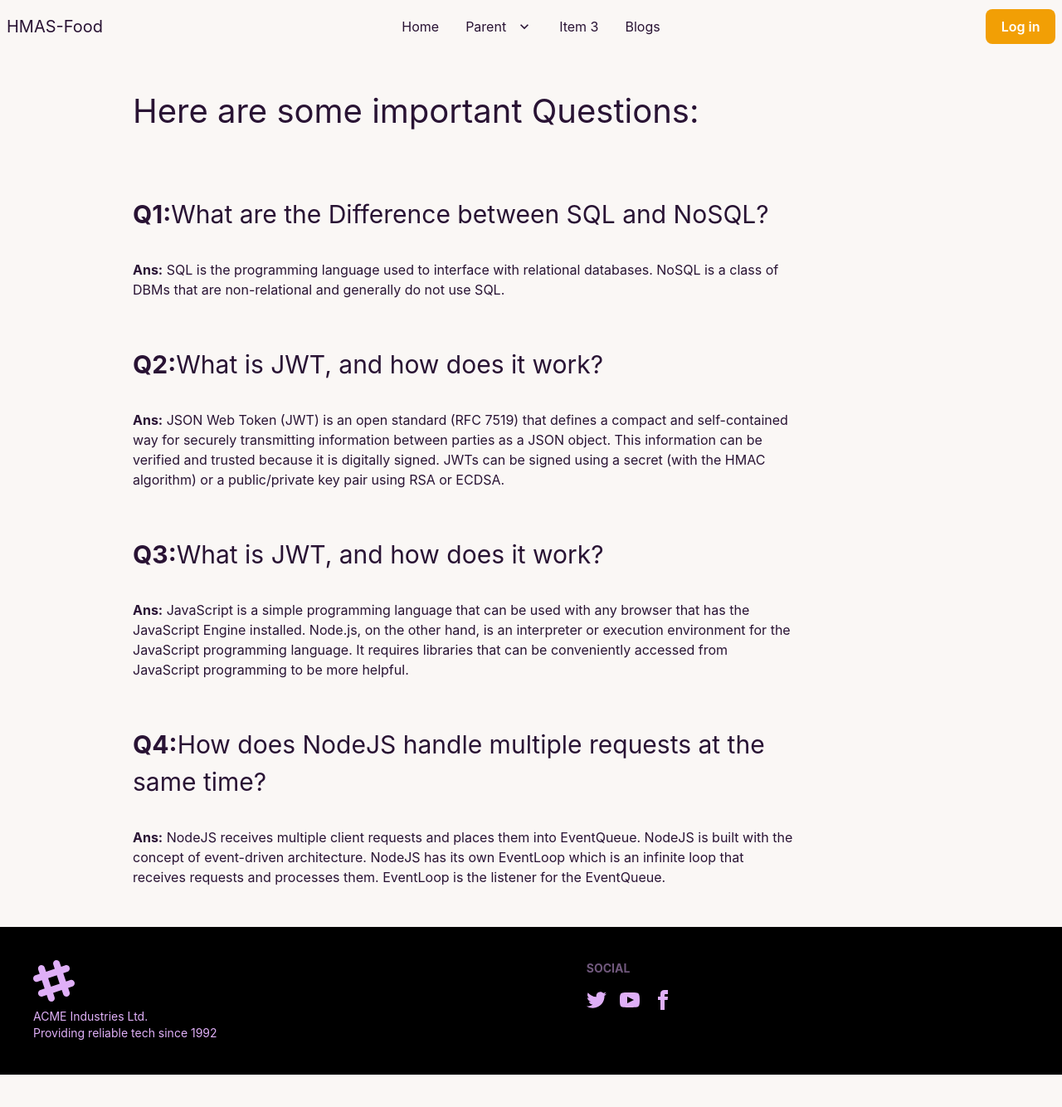
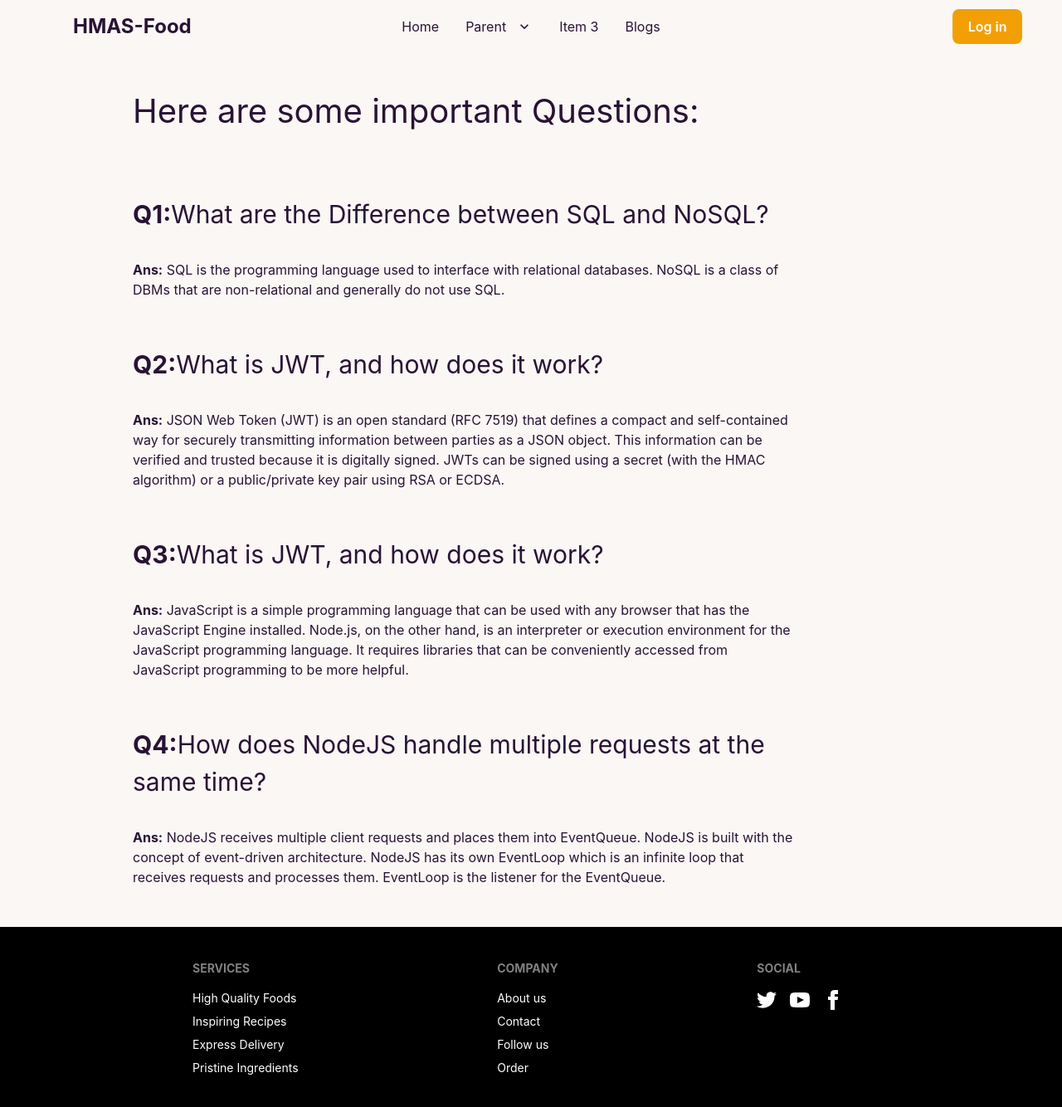
Before and after one commit to siam-26/service-review-client-11, a React (Create React App) app: page /blog in a window 1280 px wide. Shown: the top 1334 px of the page at 83% size. Before the commit the page ends 1295 px from the top, so only its background shows below. Built offline with nearby package versions, Linux system fonts and the light colour scheme.

Commit message:
favicon  added

```diff
--- a/src/Components/Shared/Footer/Footer.js
+++ b/src/Components/Shared/Footer/Footer.js
@@ -1,11 +1,22 @@
 import React from 'react';
+import './Footer.css';
 
 const Footer = () => {
     return (
-        <footer className="footer p-10 bg-black text-neutral-content">
+        <footer className="footer p-10 bg-black text-white">
+            <div className='ml-48'>
+                <span className="footer-title">Services</span>
+                <a className="link link-hover">High Quality Foods</a>
+                <a className="link link-hover">Inspiring Recipes</a>
+                <a className="link link-hover">Express Delivery</a>
+                <a className="link link-hover">Pristine Ingredients</a>
+            </div>
             <div>
-                <svg width="50" height="50" viewBox="0 0 24 24" xmlns="http://www.w3.org/2000/svg" fillRule="evenodd" clipRule="evenodd" className="fill-current"><path d="M22.672 15.226l-2.432.811.841 2.515c.33 1.019-.209 2.127-1.23 2.456-1.15.325-2.148-.321-2.463-1.226l-.84-2.518-5.013 1.677.84 2.517c.391 1.203-.434 2.542-1.831 2.542-.88 0-1.601-.564-1.86-1.314l-.842-2.516-2.431.809c-1.135.328-2.145-.317-2.463-1.229-.329-1.018.211-2.127 1.231-2.456l2.432-.809-1.621-4.823-2.432.808c-1.355.384-2.558-.59-2.558-1.839 0-.817.509-1.582 1.327-1.846l2.433-.809-.842-2.515c-.33-1.02.211-2.129 1.232-2.458 1.02-.329 2.13.209 2.461 1.229l.842 2.515 5.011-1.677-.839-2.517c-.403-1.238.484-2.553 1.843-2.553.819 0 1.585.509 1.85 1.326l.841 2.517 2.431-.81c1.02-.33 2.131.211 2.461 1.229.332 1.018-.21 2.126-1.23 2.456l-2.433.809 1.622 4.823 2.433-.809c1.242-.401 2.557.484 2.557 1.838 0 .819-.51 1.583-1.328 1.847m-8.992-6.428l-5.01 1.675 1.619 4.828 5.011-1.674-1.62-4.829z"></path></svg>
-                <p>ACME Industries Ltd.<br />Providing reliable tech since 1992</p>
+                <span className="footer-title">Company</span>
+                <a className="link link-hover">About us</a>
+                <a className="link link-hover">Contact</a>
+                <a className="link link-hover">Follow us</a>
+                <a className="link link-hover">Order</a>
             </div>
             <div>
                 <span className="footer-title">Social</span>
--- a/src/Components/Shared/Navbar/Navbar.js
+++ b/src/Components/Shared/Navbar/Navbar.js
@@ -26,7 +26,7 @@ const Navbar = () => {
 
                     </ul>
                 </div>
-                <Link to='/' className="text-xl">HMAS-Food</Link>
+                <Link to='/' className="text-2xl ml-20 font-bold">HMAS-Food</Link>
             </div>
             <div className="navbar-center hidden lg:flex">
                 <ul className="menu menu-horizontal p-0">
@@ -46,7 +46,7 @@ const Navbar = () => {
                 </ul>
             </div>
             <div className="navbar-end">
-                <Link to='/login' className="login-logout font-semibold">Log in</Link>
+                <Link to='/login' className="login-logout font-semibold mr-10">Log in</Link>
             </div>
         </div>
     );
```
Also changed, not shown: src/Components/Shared/Footer/Footer.css (added), 1 other file (tests, documents, lock files or other folders).
